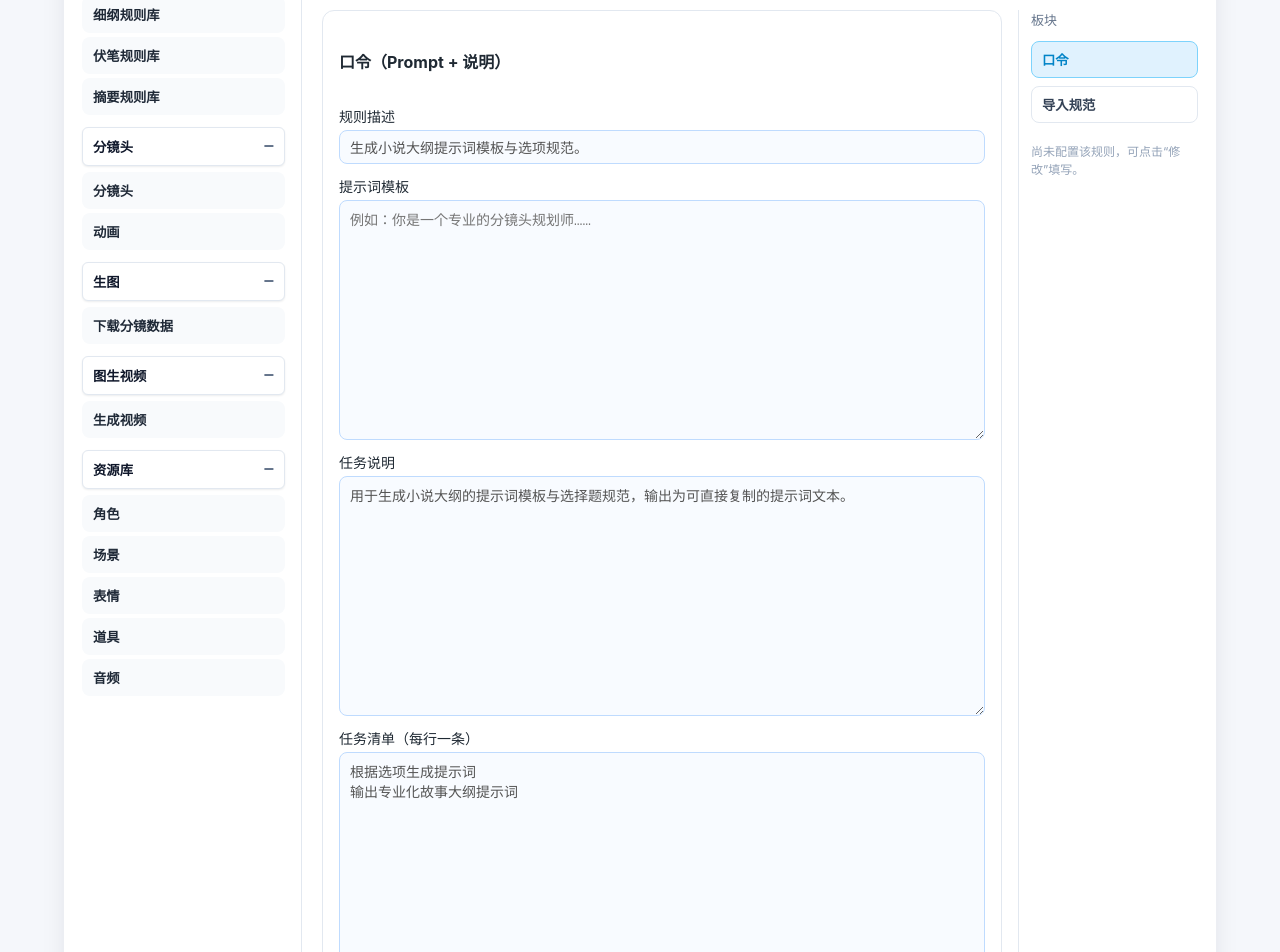
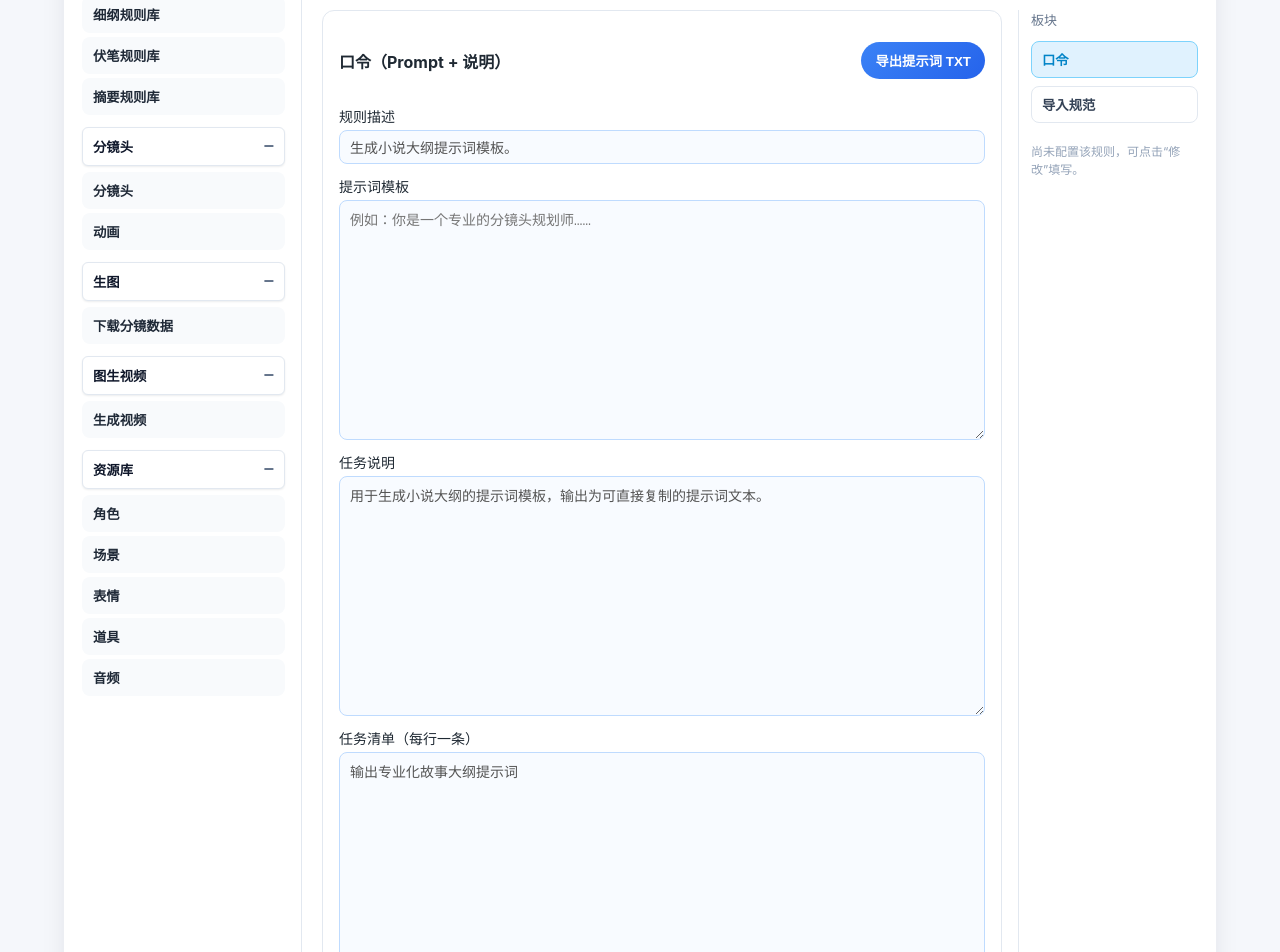
Before and after one commit to bglcc/novel-storyboard-mv, a React (Vite) app: page /rules in a window 1280 px wide. Shown: the part 360-1312 px from the top of the page. Built offline with nearby package versions, Linux system fonts and the light colour scheme.

Commit message:
Add prompt template TXT export

```diff
--- a/src/pages/RuleLibrary.jsx
+++ b/src/pages/RuleLibrary.jsx
@@ -52,16 +52,13 @@ const tabOptions = [
 
 const defaultRuleMap = {
   '生成小说-大纲提示词': {
-    description: '生成小说大纲提示词模板与选项规范。',
-    overview:
-      '用于生成小说大纲的提示词模板与选择题规范，输出为可直接复制的提示词文本。',
-    tasks: ['根据选项生成提示词', '输出专业化故事大纲提示词'],
+    description: '生成小说大纲提示词模板。',
+    overview: '用于生成小说大纲的提示词模板，输出为可直接复制的提示词文本。',
+    tasks: ['输出专业化故事大纲提示词'],
     exportSpec: {
-      output: '大纲提示词文本',
-      selections: '选项答案汇总（可选）'
+      output: '大纲提示词文本'
     },
     importSpec: {
-      selections: '选择题结构（主题/背景/冲突/主角性格/反派/基调/视角/时间线/目标/结局）',
       template: '提示词模板字符串'
     }
   },
@@ -314,6 +311,21 @@ const RuleLibrary = () => {
     URL.revokeObjectURL(url);
   };
 
+  const handleExportPrompt = () => {
+    if (!selectedItem?.label) return;
+    if (!draft.promptTemplate.trim()) {
+      alert('提示词模板为空');
+      return;
+    }
+    const blob = new Blob([draft.promptTemplate], { type: 'text/plain' });
+    const url = URL.createObjectURL(blob);
+    const link = document.createElement('a');
+    link.href = url;
+    link.download = `${selectedItem.label}-prompt.txt`;
+    link.click();
+    URL.revokeObjectURL(url);
+  };
+
   const hydrateDraft = (rule, tool) => {
     const defaults = getRuleDefaults(tool || rule?.tool);
     if (!rule) {
@@ -485,6 +497,13 @@ const RuleLibrary = () => {
                 <div className="rule-panel">
                   <div className="rule-panel-header">
                     <h4>口令（Prompt + 说明）</h4>
+                    {!isEditing && (
+                      <div className="row">
+                        <button type="button" onClick={handleExportPrompt}>
+                          导出提示词 TXT
+                        </button>
+                      </div>
+                    )}
                   </div>
                   <div className="rule-panel-body">
                     <label>
```
